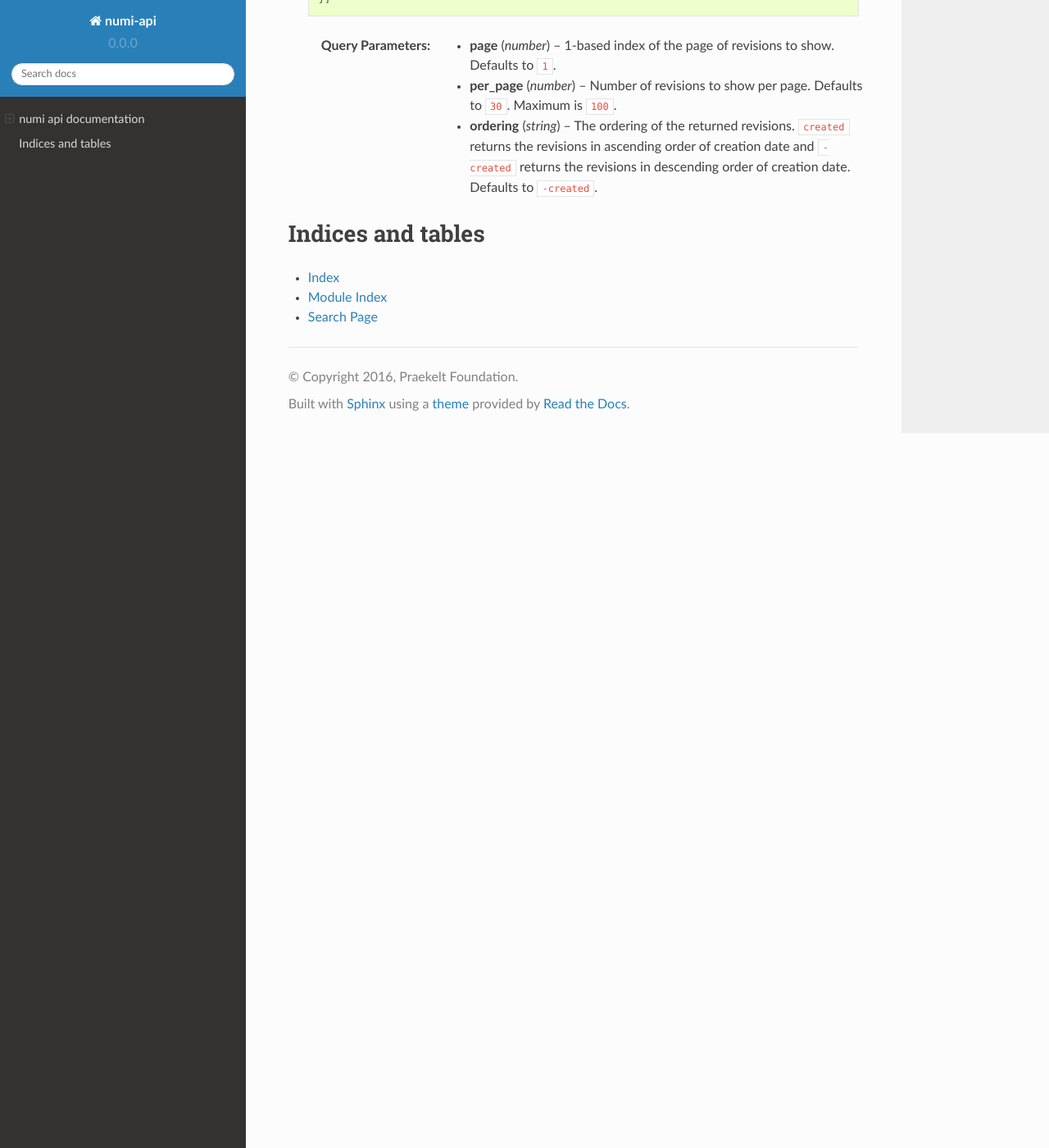
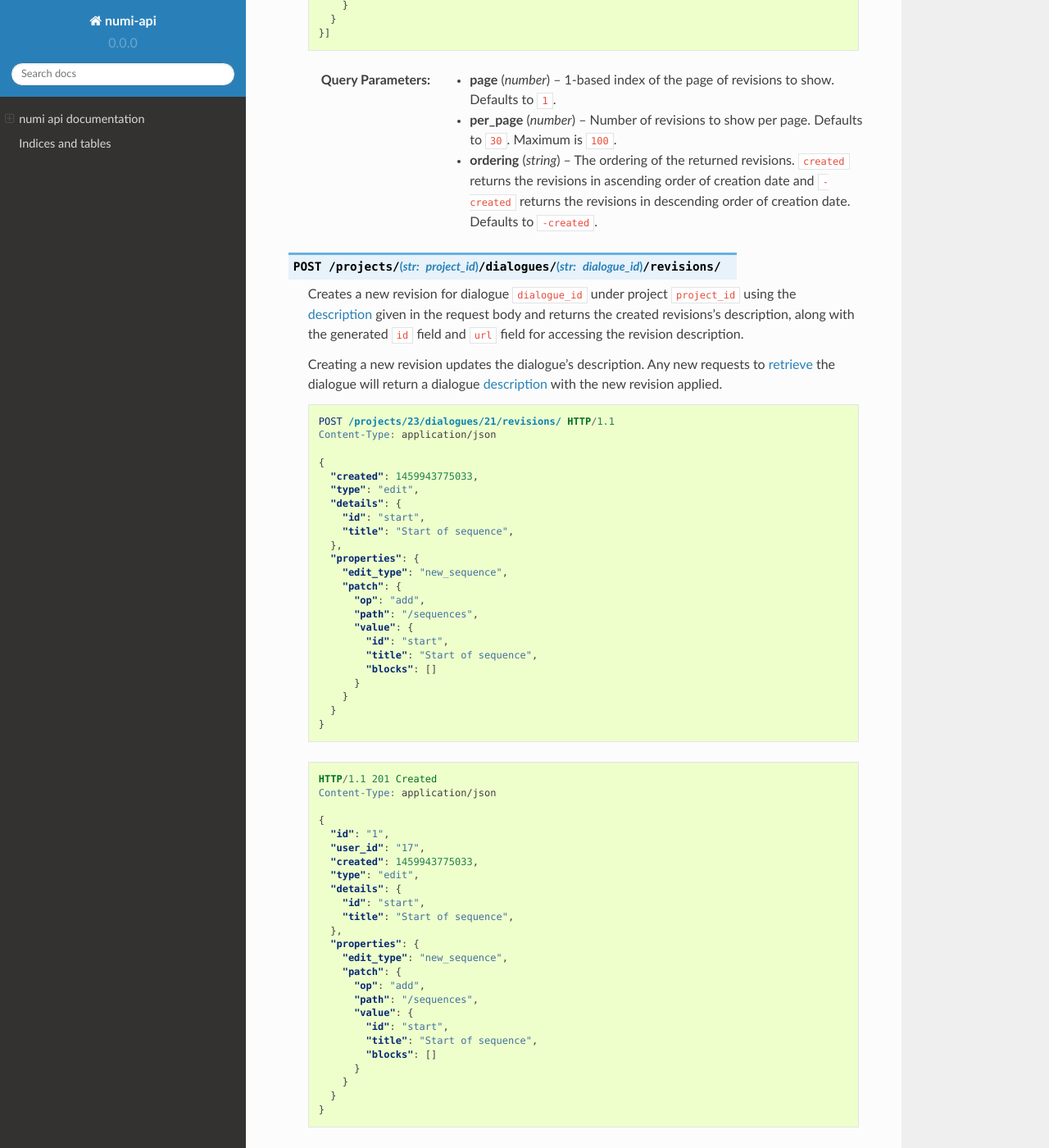
Before and after one commit to praekelt/numi-api, a Sphinx documentation site: the page built from docs/index.rst, in a window 1280 px wide and 1400 px high, scrolled down 9665 px. Shown: the whole window at 82% size. Built offline with Sphinx 7.4.7 and the Read the Docs theme 2.0.0, drawn with Linux system fonts in a browser that asks for light colours; some of the changed text lies outside the part shown.

Commit message:
Document creating new revisions

```diff
--- a/docs/index.rst
+++ b/docs/index.rst
@@ -185,15 +185,19 @@ Blocks
 ******
 A block is a single step to follow when interacting with the user. This step may be, for example, a screen asking the user a question, or a step not visible to the user, for example, registering the user with a service.
 
-.. _concepts-dialogue-revision:
+.. _concepts-revisions:
 
 Revision
 ********
 A revision represents a change or set of changes made to a :ref:`dialogue <concepts-dialogues>`. There are different revision types:
 
+.. _concepts-revisions-edit:
+
 Edit
 ^^^^
 Applies a set of changes to a :ref:`dialogue description <data-dialogues>`. For example, changing the content in a :ref:`block <concepts-blocks>` or changing the position of a block in a :ref:`sequence <concepts-sequences>`.
+
+.. _concepts-revisions-revert:
 
 Revert
 ^^^^^^
@@ -283,6 +287,8 @@ Dialogue Summaries
 Dialogues
 ---------
 
+.. _dialogues-get:
+
 .. http:get:: /projects/(str:project_id)/dialogues/
 
   Retrieves a :ref:`summary <data-dialogue-summaries>` of every dialogue
@@ -352,7 +358,10 @@ If the dialogue isn't found, a ``404`` response will be given. The response body
 
 .. http:post:: /projects/(str:project_id)/dialogues/
 
-Creates a new dialogue under the project with the id ``project_id`` using the :ref:`dialogue description <data-dialogues>` given in the request body and returns the created dialogue's description, along with the generated dialogue ``id`` field and ``url`` field for accessing the dialogue description.
+  Creates a new dialogue under the project with the id ``project_id`` using the
+  :ref:`dialogue description <data-dialogues>` given in the request body and
+  returns the created dialogue's description, along with the generated dialogue
+  ``id`` field and ``url`` field for accessing the dialogue description.
 
   .. sourcecode:: http
 
@@ -383,33 +392,43 @@ Creates a new dialogue under the project with the id ``project_id`` using the :r
 
 .. http:put:: /projects/(str:project_id)/dialogues/(str:dialogue_id)
 
-Replaces the :ref:`description <data-dialogues>` of the dialogue with id ``dialogue_id`` in the project with id ``project_id`` with the description given in the request body and returns the given description, along with the dialogue's ``id`` and the ``url`` for accessing the dialogue's description.
+  Replaces the :ref:`description <data-dialogues>` of the dialogue with id
+  ``dialogue_id`` in the project with id ``project_id`` with the description
+  given in the request body and returns the given description, along with the
+  dialogue's ``id`` and the ``url`` for accessing the dialogue's description.
+
+  Replacing the dialogue creates a new :ref:`edit revision
+  <concepts-revisions-edit>` with a `JSON patch`_ representing the
+  instructions needed to change the current dialogue description to the new
+  description given in the request body.
+
+  .. _JSON Patch: http://tools.ietf.org/html/rfc6902
 
   .. sourcecode:: http
 
-     POST /projects/23/dialogues/21 HTTP/1.1
-     Content-Type: application/json
+    POST /projects/23/dialogues/21 HTTP/1.1
+    Content-Type: application/json
 
-     {
-       "title": "Service Rating Survey",
-       "sequences": [],
-       "is_archived": false
-     }
+    {
+      "title": "Service Rating Survey",
+      "sequences": [],
+      "is_archived": false
+    }
 
   .. sourcecode:: http
 
-     HTTP/1.1 200 OK
-     Content-Type: application/json
+    HTTP/1.1 200 OK
+    Content-Type: application/json
 
-     {
-       "id": "21",
-       "url": "/projects/23/dialogues/21",
-       "title": "Service Rating Survey",
-       "sequences": [],
-       "is_archived": false,
-       "is_published": false,
-       "has_changes": false
-     }
+    {
+      "id": "21",
+      "url": "/projects/23/dialogues/21",
+      "title": "Service Rating Survey",
+      "sequences": [],
+      "is_archived": false,
+      "is_published": false,
+      "has_changes": false
+    }
 
 .. warning::
   If the ``id`` of a :ref:`sequence <data-sequences>` or :ref:`block <data-blocks>` is changed, the API will regard the changed sequence or block as a new entity. This means all state previously associated to the sequence or block (for example, metrics and translations) will no longer be associated with it.
@@ -418,7 +437,14 @@ Replaces the :ref:`description <data-dialogues>` of the dialogue with id ``dialo
 
 .. http:patch:: /projects/(str:project_id)/dialogues/(str:dialogue_id)
 
-Partially updates the :ref:`description <data-dialogues>` of the dialogue with id ``dialogue_id`` in the project with id ``project_id`` with the :ref:`instructions <overview-partial-updates>` in the request body and returns the given description, along with the dialogue's ``id`` and the ``url`` for accessing the dialogue's description.
+  Partially updates the :ref:`description <data-dialogues>` of the dialogue
+  with id ``dialogue_id`` in the project with id ``project_id`` with the
+  :ref:`instructions <overview-partial-updates>` in the request body and
+  returns the given description, along with the dialogue's ``id`` and the
+  ``url`` for accessing the dialogue's description.
+
+  Partially updating the dialogue creates a new :ref:`edit revision
+  <concepts-revisions-edit>` using the provided patch instructions.
 
 .. sourcecode:: http
 
@@ -479,7 +505,7 @@ Dialogue Revisions
 
   .. sourcecode:: http
 
-      GET /projects/23/dialogues/21/revisions/ HTTP/1.1
+     GET /projects/23/dialogues/21/revisions/ HTTP/1.1
 
   .. sourcecode:: http
 
@@ -488,7 +514,7 @@ Dialogue Revisions
 
      [{
        "id": "1",
-       "user_id": 17,
+       "user_id": "17",
        "created": 1459943775033,
        "type": "edit",
        "details": {
@@ -520,6 +546,73 @@ Dialogue Revisions
     in descending order of creation date. Defaults to ``-created``.
 
 
+.. http:post:: /projects/(str:project_id)/dialogues/(str:dialogue_id)/revisions/
+
+  Creates a new revision for dialogue ``dialogue_id`` under project
+  ``project_id`` using the :ref:`description <data-revisions>` given in
+  the request body and returns the created revisions's description, along with
+  the generated ``id`` field and ``url`` field for accessing the revision
+  description.
+
+  Creating a new revision updates the dialogue's description. Any new requests
+  to :ref:`retrieve <dialogues-get>` the dialogue will return a dialogue
+  :ref:`description <data-dialogues>` with the new revision applied.
+
+  .. sourcecode:: http
+
+     POST /projects/23/dialogues/21/revisions/ HTTP/1.1
+     Content-Type: application/json
+
+     {
+       "created": 1459943775033,
+       "type": "edit",
+       "details": {
+         "id": "start",
+         "title": "Start of sequence",
+       },
+       "properties": {
+         "edit_type": "new_sequence",
+         "patch": {
+           "op": "add",
+           "path": "/sequences",
+           "value": {
+             "id": "start",
+             "title": "Start of sequence",
+             "blocks": []
+           }
+         }
+       }
+     }
+
+  .. sourcecode:: http
+
+     HTTP/1.1 201 Created
+     Content-Type: application/json
+
+     {
+       "id": "1",
+       "user_id": "17",
+       "created": 1459943775033,
+       "type": "edit",
+       "details": {
+         "id": "start",
+         "title": "Start of sequence",
+       },
+       "properties": {
+         "edit_type": "new_sequence",
+         "patch": {
+           "op": "add",
+           "path": "/sequences",
+           "value": {
+             "id": "start",
+             "title": "Start of sequence",
+             "blocks": []
+           }
+         }
+       }
+     }
+
+
 Indices and tables
 ==================
 
```
Also changed, not shown: 2 other files.
